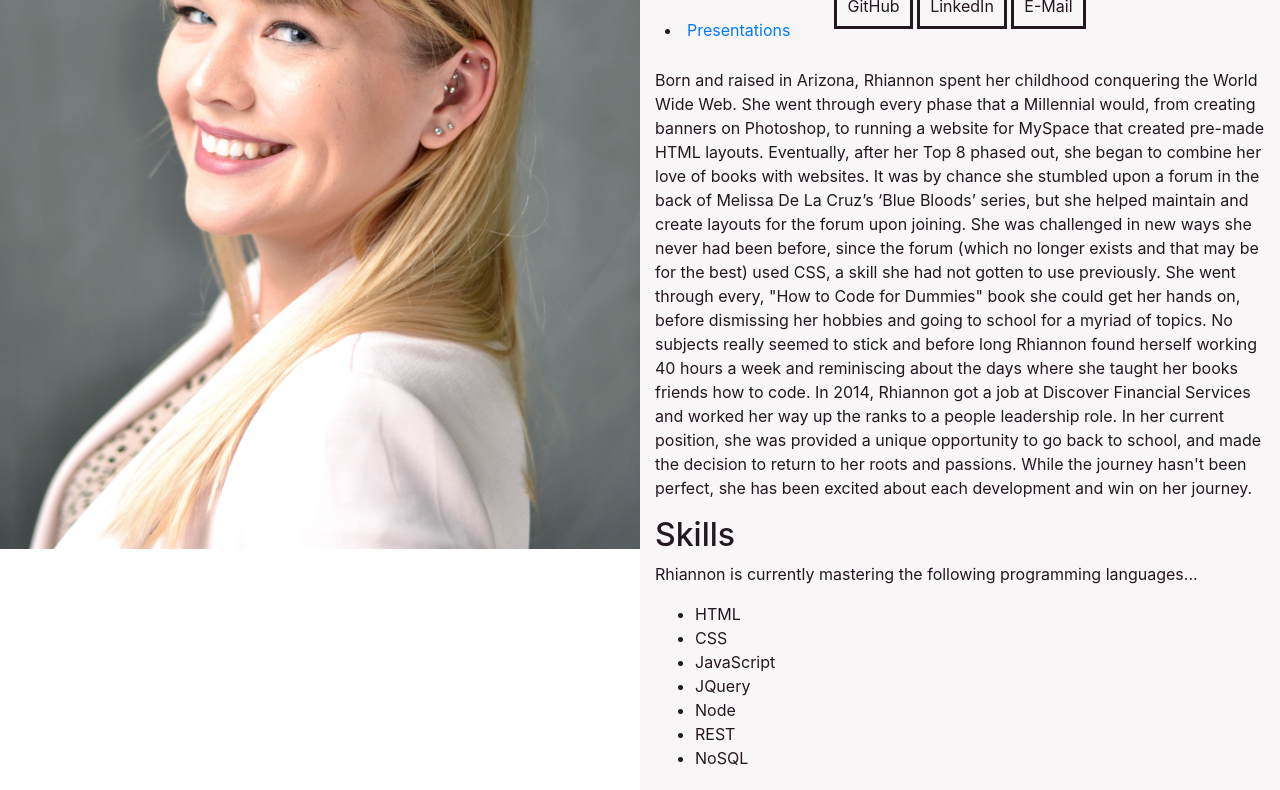
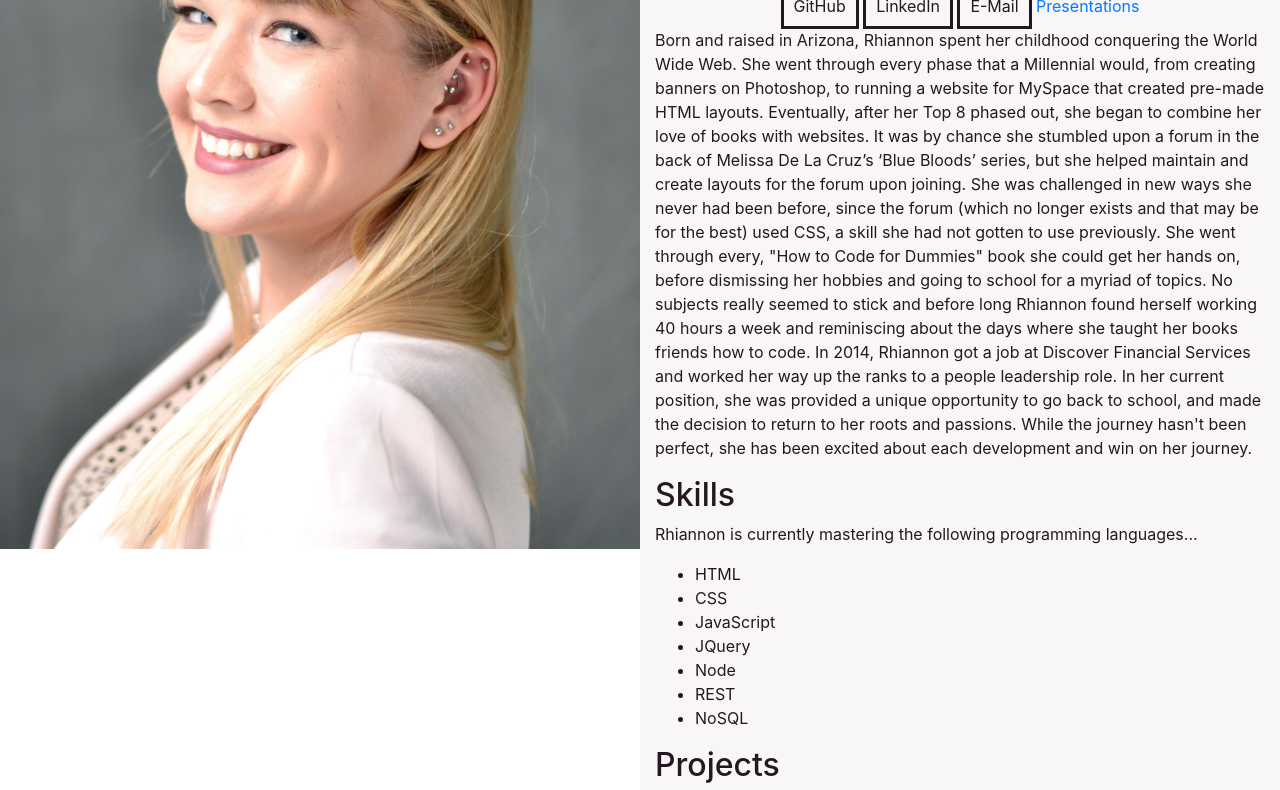
Before and after one commit to rhiannonkimberlin/rhiannonkimberlin.portfolio.io, a plain HTML site: page index.html in a window 1280 px wide. Shown: the part 235-1025 px from the top of the page. Drawn offline with nearby package versions, Linux system fonts and the light colour scheme.

Commit message:
Modifications

```diff
--- a/index.html
+++ b/index.html
@@ -23,7 +23,7 @@
                     <a href="https://github.com/rhiannonkimberlin" class="links">GitHub</a>
                     <a href="" class="links">LinkedIn</a>
                     <a href="mailto:EmailAddress@. XYZ.com" class="links">E-Mail</a>
-                    <li><a href="web-420/kimberlin-rest.html">Presentations</a></li>
+                    <a href="web-420/kimberlin-rest.html">Presentations</a>
                 </p></div>
                 <div class="bio"><p class="bio">
                     Born and raised in Arizona, Rhiannon spent her childhood conquering the World Wide Web. She went through every phase that a Millennial would, from creating banners on Photoshop, to running a website for MySpace that created pre-made HTML layouts. Eventually, after her Top 8 phased out, she began to combine her love of books with websites. It was by chance she stumbled upon a forum in the back of Melissa De La Cruz’s ‘Blue Bloods’ series, but she helped maintain and create layouts for the forum upon joining. She was challenged in new ways she never had been before, since the forum (which no longer exists and that may be for the best) used CSS, a skill she had not gotten to use previously. She went through every, "How to Code for Dummies" book she could get her hands on, before dismissing her hobbies and going to school for a myriad of topics. No subjects really seemed to stick and before long Rhiannon found herself working 40 hours a week and reminiscing about the days where she taught her books friends how to code. In 2014, Rhiannon got a job at Discover Financial Services and worked her way up the ranks to a people leadership role. In her current position, she was provided a unique opportunity to go back to school, and made the decision to return to her roots and passions. While the journey hasn't been perfect, she has been excited about each development and win on her journey.
@@ -50,6 +50,7 @@
                         </p>
                         <p><figure><a href="https://github.com/rhiannonkimberlin/web-330"><img src="images/web-330.JPG" class="projects" alt="WEB 330"></a><figcaption>WEB 330</figcaption></figure>
                         <figure><a href=""><img src="images/portfolio.JPG" class="projects" alt="Portfolio"></a><figcaption>Portfolio</figcaption></figure>
+                        <figure><a href="web-420/kimberlin-rest.html"><img src="images/presentation.JPG" class="projects" alt="Presentations"></a><figcaption>WEB 420 Presentations</figcaption></figure>
                     </p>
                 </div>
             </div>
```
